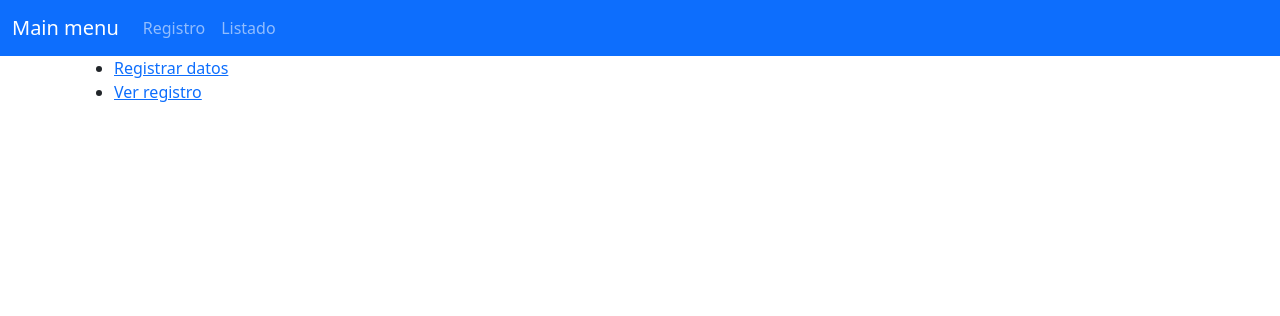
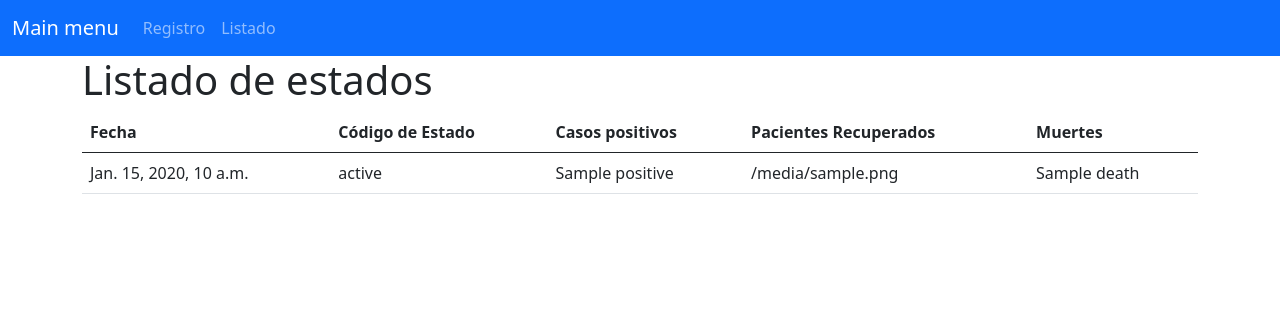
Before and after one commit to diego1510vgdt/aplicacion-web-covid, a Django app: page / in a window 1280 px wide. Shown: the top 316 px of the page. Run offline with Django 3.2, Linux system fonts and the light colour scheme; tables that the repository leaves empty hold one stand-in row (values such as "Sample post"); a database or web service that is not in the repository returns one stand-in record (values such as "Sample title"); data that the repository does not hold is empty.

Commit message:
Showing states info in a table, missing the dashboard format

```diff
--- a/covidmonitor/monitor/templates/index.html
+++ b/covidmonitor/monitor/templates/index.html
@@ -1,12 +1,45 @@
 {% extends "base.html" %}
 
 {% block content %}
-    <ul>
+    <!--ul>
         <li>
             <a href="{% url 'registro' %}">Registrar datos</a>
         </li>
         <li>
             <a href="{% url 'lista' %}">Ver registro</a>
         </li>
-    </ul>
+    </ul-->
+
+    <!--ul>
+        {% for resp in response %}
+        <li>
+            {{ resp.state }}
+        </li>
+        {% endfor %}
+    </ul-->
+    <h1> Listado de estados </h1>
+    <table class="table table-hover">
+        <thead>
+            <tr>
+                <th scope="col">Fecha</th>
+                <th scope="col">Código de Estado</th>
+                <th scope="col">Casos positivos</th>
+                <th scope="col">Pacientes Recuperados</th>
+                <th scope="col">Muertes</th>
+            </tr>
+        </thead>
+        <tbody>
+            {% for resp in response %}
+                <tr>
+                    <td>{{ resp.date }}</td>
+                    <td>{{ resp.state }}</td>
+                    <td>{{ resp.positive }}</td>
+                    <td>{{ resp.recovered }}</td>
+                    <td>{{ resp.death}}</td>
+                </tr>
+            {% endfor %}
+        </tbody>
+    </table>
+
+
 {% endblock %}
--- a/covidmonitor/monitor/views.py
+++ b/covidmonitor/monitor/views.py
@@ -1,15 +1,18 @@
 from django.shortcuts import render, redirect
-from django.http import HttpResponse
+from django.http import HttpResponse, JsonResponse
 from django.views import View
 from .forms import *
 from .models import *
-import datetime
+import datetime, requests
 from django.contrib import messages
 # Create your views here.
 
 class Home(View):
     def get(self, request):
-        return render(request, 'index.html', {})
+        response = requests.get('https://covidtracking.com/api/states')
+        context = {'response' : response.json()}
+        return render(request, 'index.html', context)
+        #return JsonResponse(response.json(), safe=False)
 
 class Registro(View):
     def get(self, request):
@@ -34,10 +37,10 @@ class Registro(View):
 class Lista(View):
     def get(self, request):
         registro = Positivo.objects.all()
-        busqueda = request.GET.get("buscar")
+        '''busqueda = request.GET.get("buscar")
         if busqueda:
             registro = Positivo.objects.filter(
             Q(email = busqueda)
-        ).distinct()
+        ).distinct()'''
         context = {'registro' : registro}
         return render(request, 'listado.html', context)
```
